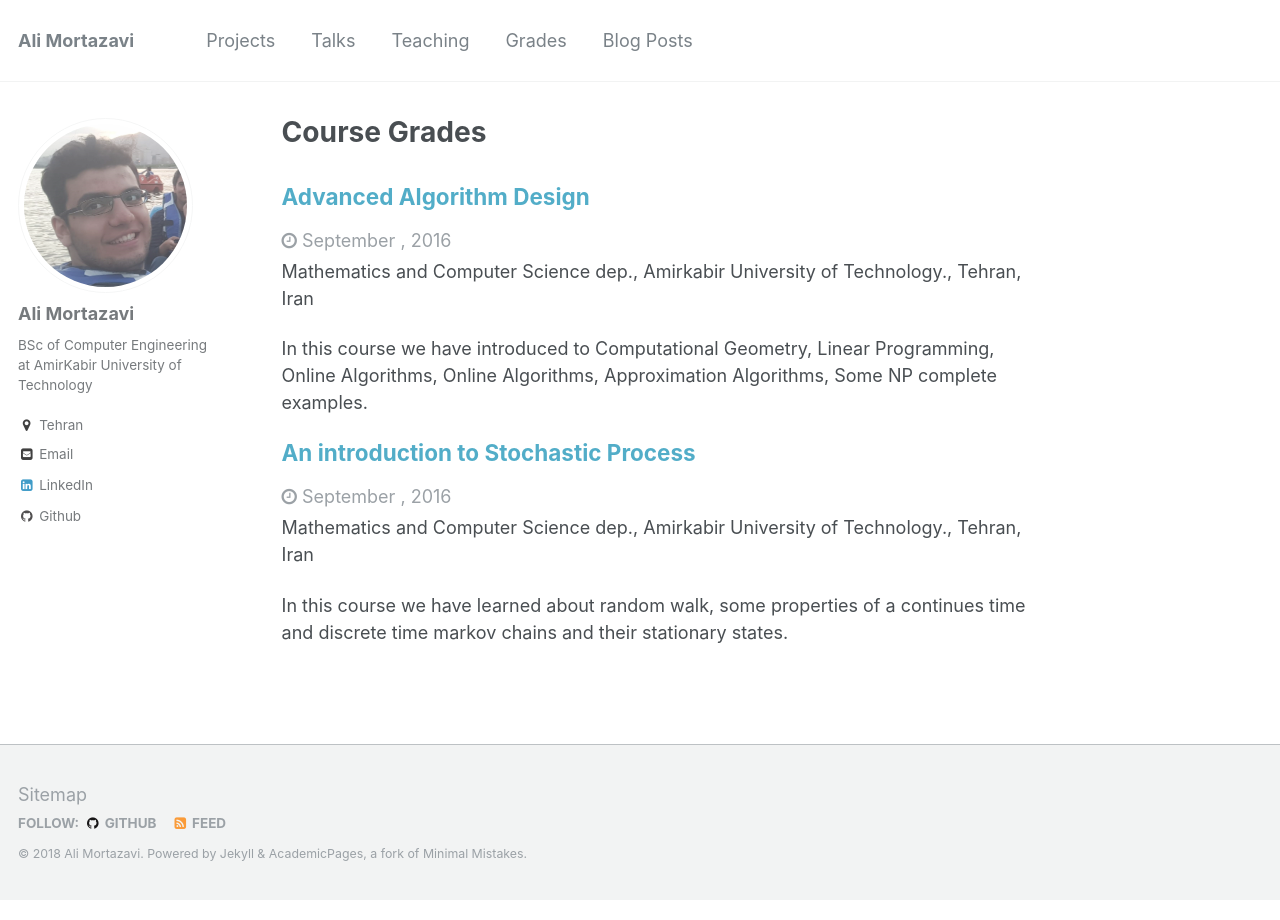
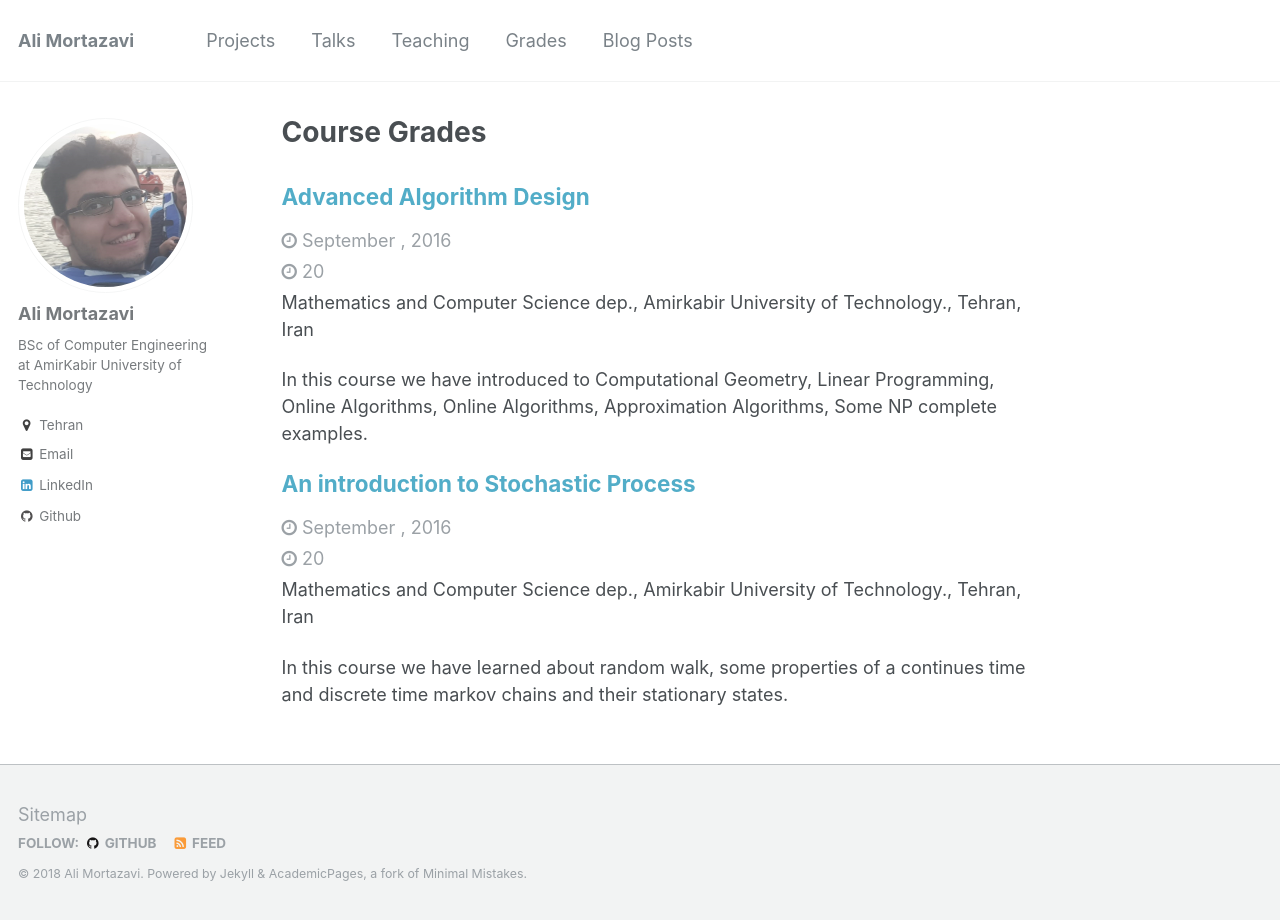
Before and after one commit to AliMorty/AliMorty.github.io, a Jekyll site: the page built from _pages/grades.html, in a window 1280 px wide. Built offline with Jekyll 4.4.1, drawn with Linux system fonts in a browser that asks for light colours.

Commit message:
new things

```diff
--- a/_includes/archive-single-grade.html
+++ b/_includes/archive-single-grade.html
@@ -36,7 +36,8 @@
       <p class="page__meta"><i class="fa fa-clock-o" aria-hidden="true"></i> {% include read-time.html %}</p>
     {% endif %}
     {% if post.date %}<p class="page__meta"><i class="fa fa-clock-o" aria-hidden="true"></i> {{ post.date | date: '%B , %Y' }}</p>{% endif %}
-    {% if post.venue %}<p class="archive__item-excerpt" itemprop="description">{{ post.venue }},  {{post.location}} {% endif %}
+    {% if post.value %}<p class="page__meta"><i class="fa fa-clock-o" aria-hidden="true"></i> {{ post.value from 20 }}</p>{% endif %}
+    {% if post.venue %}<p class="archive__item-excerpt" itemprop="description"> {{ post.venue }},  {{post.location}} {% endif %}
     {% if post.excerpt %}<p class="archive__item-excerpt" itemprop="description">{{ post.excerpt | markdownify }}</p>{% endif %}
   </article>
 </div>
```
